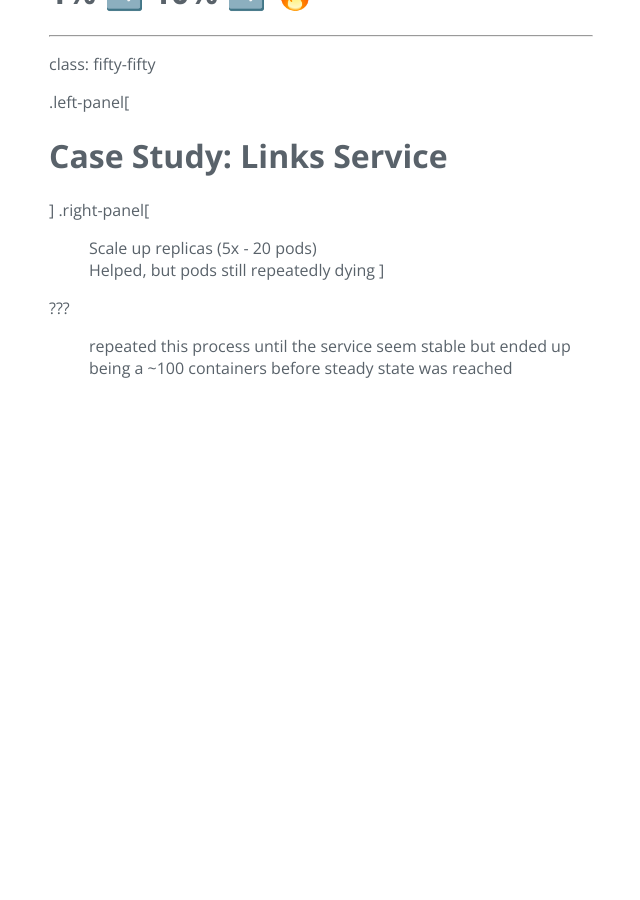
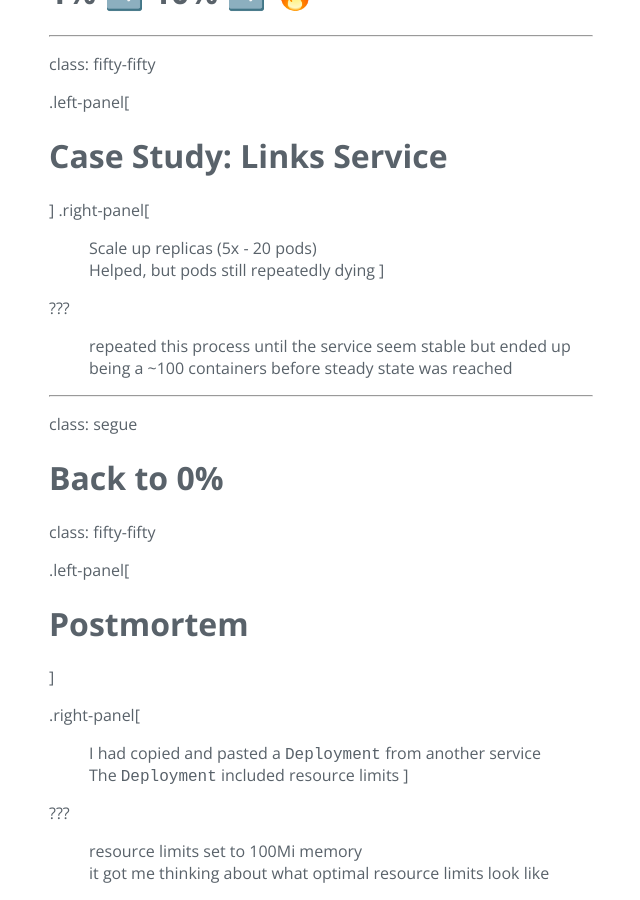
Before and after one commit to bufferapp/buffer-talks, a Jekyll site: the page built from slides/optimize-cluster-resource-allocation.md, in a window 1280 px wide and 900 px high, scrolled down 2295 px. Shown: the whole window, without its empty margins (319-959 px from the left). Built offline with Jekyll 4.4.1, drawn with Linux system fonts in a browser that asks for light colours; our own code applies the rules of GitHub Pages for plain Markdown files; before the commit the page ends 2690 px from its top, so only the background shows below that.

Commit message:
Postmortem

```diff
--- a/slides/optimize-cluster-resource-allocation.md
+++ b/slides/optimize-cluster-resource-allocation.md
@@ -107,3 +107,25 @@ class: fifty-fifty
 ???
 
 - repeated this process until the service seem stable but ended up being a ~100 containers before steady state was reached
+
+---
+
+class: segue
+
+# Back to 0%
+
+class: fifty-fifty
+
+.left-panel[
+# Postmortem
+]
+
+.right-panel[
+- I had copied and pasted a `Deployment` from another service
+- The `Deployment` included resource limits
+]
+
+???
+
+- resource limits set to 100Mi memory
+- it got me thinking about what optimal resource limits look like
```
